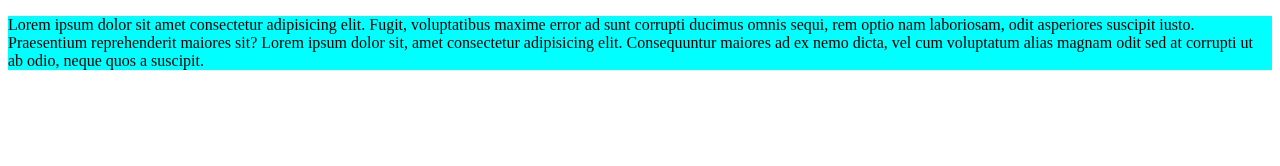
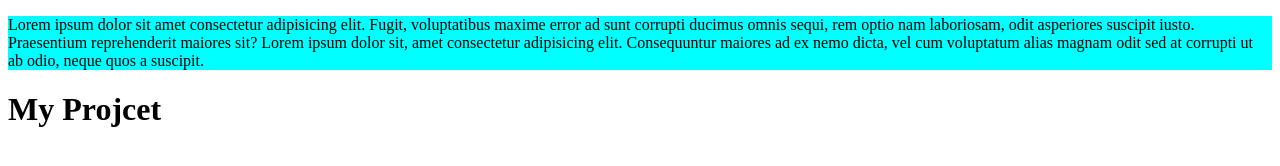
Before and after one commit to mamunkhanmamun/fast-project, a plain HTML site: page index.html in a window 1280 px wide. Drawn offline with Linux system fonts and the light colour scheme.

Commit message:
Update index.html

```diff
--- a/index.html
+++ b/index.html
@@ -10,5 +10,6 @@
     <p>Lorem ipsum dolor sit amet consectetur adipisicing elit. Fugit, voluptatibus maxime error ad sunt corrupti ducimus omnis sequi, rem optio nam laboriosam, odit asperiores suscipit iusto. Praesentium reprehenderit maiores sit?
         Lorem ipsum dolor sit, amet consectetur adipisicing elit. Consequuntur maiores ad ex nemo dicta, vel cum voluptatum alias magnam odit sed at corrupti ut ab odio, neque quos a suscipit.
     </p>
+    <h1>My Projcet</h1>
 </body>
 </html>
```
